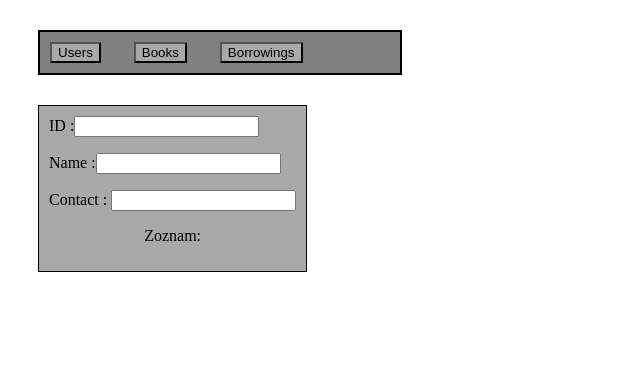
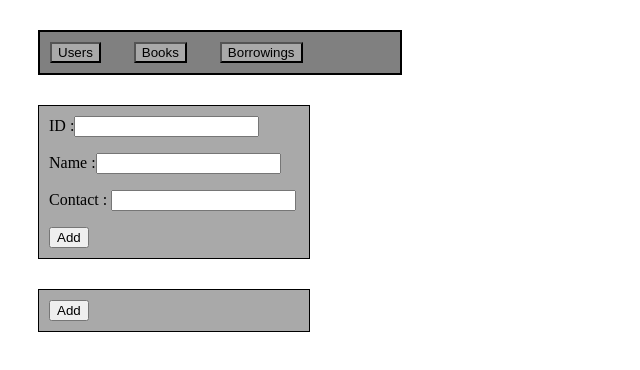
Before and after one commit to JakubUhrincat/Webovky2, an Angular app: page /users in a window 1280 px wide. Shown: the top 370 px of the page, without its empty margins (0-640 px from the left). Built offline with nearby package versions, Linux system fonts and the light colour scheme.

Commit message:
Pridanie do zoznamu v User položke

```diff
--- a/src/app/borrowings-formular/borrowings-formular.component.css
+++ b/src/app/borrowings-formular/borrowings-formular.component.css
@@ -3,7 +3,7 @@
   background-color: darkgrey;
   margin: 30px;
   padding: 10px;
-  width: fit-content;
+  width: 250px;
 }
 
 .list{
--- a/src/app/borrowings-zoznam/borrowings-zoznam.component.css
+++ b/src/app/borrowings-zoznam/borrowings-zoznam.component.css
@@ -0,0 +1,7 @@
+.block{
+  border: black 1px solid;
+  background-color: darkgrey;
+  margin: 30px;
+  padding: 10px;
+  width: 250px;
+}
--- a/src/app/users-formular/users-formular.component.css
+++ b/src/app/users-formular/users-formular.component.css
@@ -3,7 +3,7 @@
   background-color: darkgrey;
   margin: 30px;
   padding: 10px;
-  width: fit-content;
+  width: 250px;
 }
 .list{
   text-align: center;
--- a/src/app/users-formular/users-formular.component.html
+++ b/src/app/users-formular/users-formular.component.html
@@ -2,5 +2,8 @@
 ID :<input [(ngModel)]="user.userId"><p></p>
 Name :<input [(ngModel)]="user.userName"><p></p><p></p>
 Contact : <input [(ngModel)]="user.contact" ><p></p>
-  <p class="list">Zoznam:</p>
+  <button (click)="pridaj()">Add </button>
+  <div *ngFor="let u of users">
+    Id: <b>{{u.userId}}</b>&nbsp;&nbsp;Name: <b>{{u.userName}}</b>&nbsp;&nbsp;Contact: <b>{{u.contact}}</b>
+  </div>
 </div>
--- a/src/app/users-formular/users-formular.component.ts
+++ b/src/app/users-formular/users-formular.component.ts
@@ -8,6 +8,11 @@ import {User} from "../models/user.model";
 })
 export class UsersFormularComponent implements OnInit {
   user: User = {userId: '', userName:'',contact:''};
+  users:User[]=[];
+
+  public pridaj(){
+    this.users.push({userId: this.user.userId, userName: this.user.userName, contact: this.user.contact});
+  }
 
   constructor() { }
 
--- a/src/app/users-zoznam/users-zoznam.component.css
+++ b/src/app/users-zoznam/users-zoznam.component.css
@@ -0,0 +1,7 @@
+.block{
+  border: black 1px solid;
+  background-color: darkgrey;
+  margin: 30px;
+  padding: 10px;
+  width: 250px;
+}
--- a/src/app/users-zoznam/users-zoznam.component.html
+++ b/src/app/users-zoznam/users-zoznam.component.html
@@ -1,4 +1,6 @@
-
+<div class="block">
+<button (click)="pridaj()">Add</button>
 <div *ngFor="let u of users">
   Id: <b>{{u.userId}}</b>&nbsp;&nbsp;Name: <b>{{u.userName}}</b>&nbsp;&nbsp;Contact: <b>{{u.contact}}</b>
 </div>
+</div>
--- a/src/app/users-zoznam/users-zoznam.component.ts
+++ b/src/app/users-zoznam/users-zoznam.component.ts
@@ -7,9 +7,12 @@ import {User} from "../models/user.model";
   styleUrls: ['./users-zoznam.component.css']
 })
 export class UsersZoznamComponent implements OnInit {
-  users: User[] = [];
+  user: User = {userId: '', userName:'',contact:''};
+  users:User[] =[];
 
-
+public pridaj(){
+  this.users.push({userId: this.user.userId, userName: this.user.userName, contact: this.user.contact});
+}
 
   ngOnInit(): void {
   }
```
